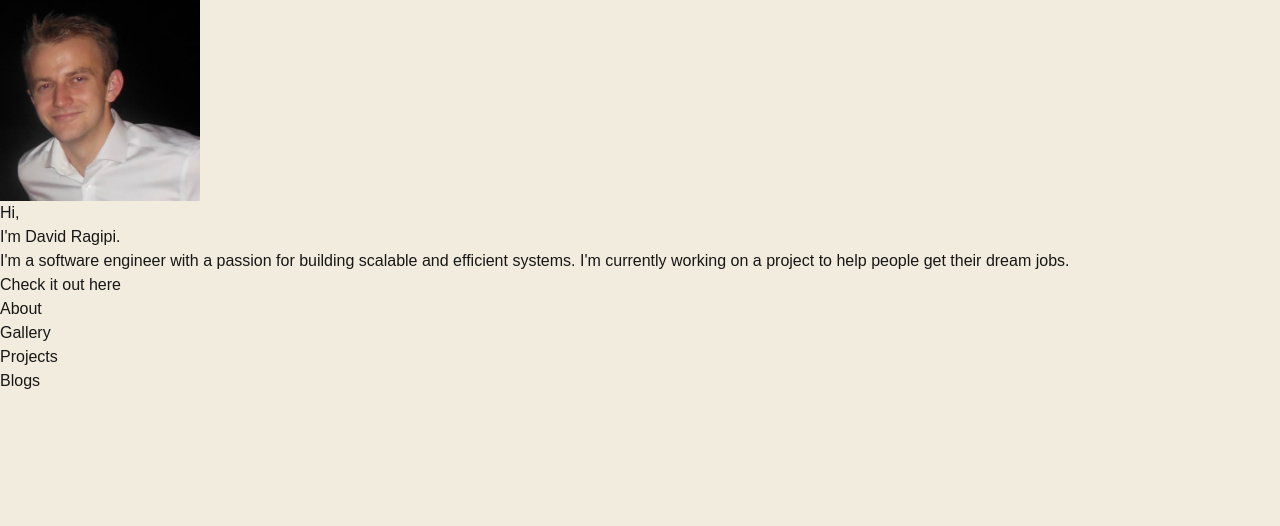
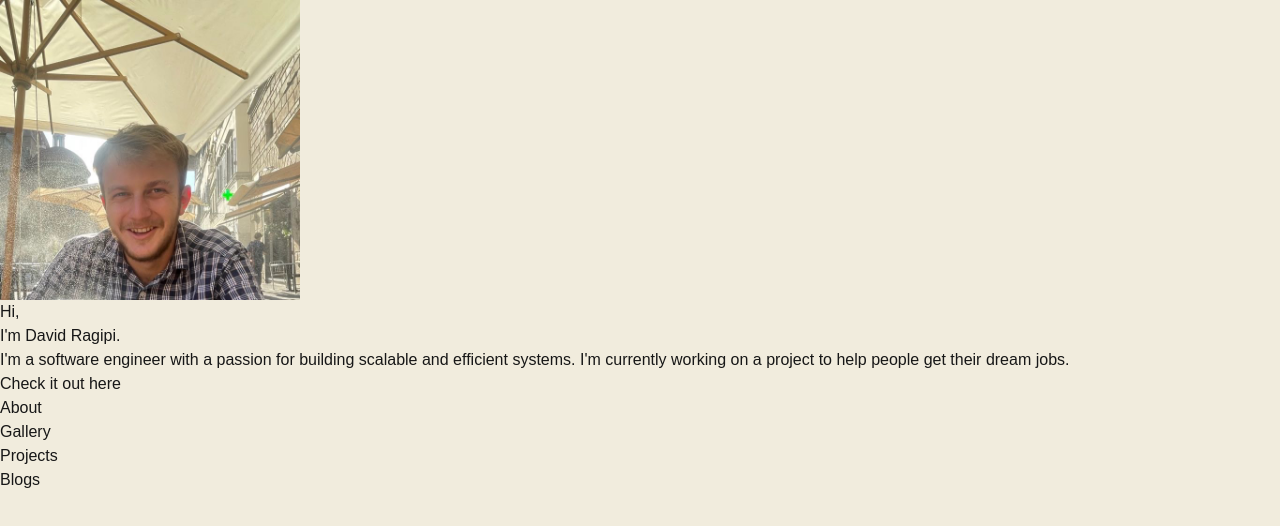
Before and after one commit to ragipidavid/portfolio, a Next.js app: page / in a window 1280 px wide. Shown: the top 526 px of the page. Built offline with nearby package versions, Linux system fonts and the light colour scheme.

Commit message:
Update image

```diff
--- a/src/app/page.tsx
+++ b/src/app/page.tsx
@@ -7,10 +7,10 @@ export default function Home() {
         {/* Left Side Image - Top Corner */}
         <div className="absolute left-16 top-30">
           <Image
-            src="/profile.jpeg"
+            src="/IMG_3561.jpeg"
             alt="Decorative left image"
-            width={200}
-            height={200}
+            width={300}
+            height={300}
             className="object-cover rounded-md" // Adjust size as needed
           />
         </div>
```
Also changed, not shown: public/IMG_3561.jpeg (added).
